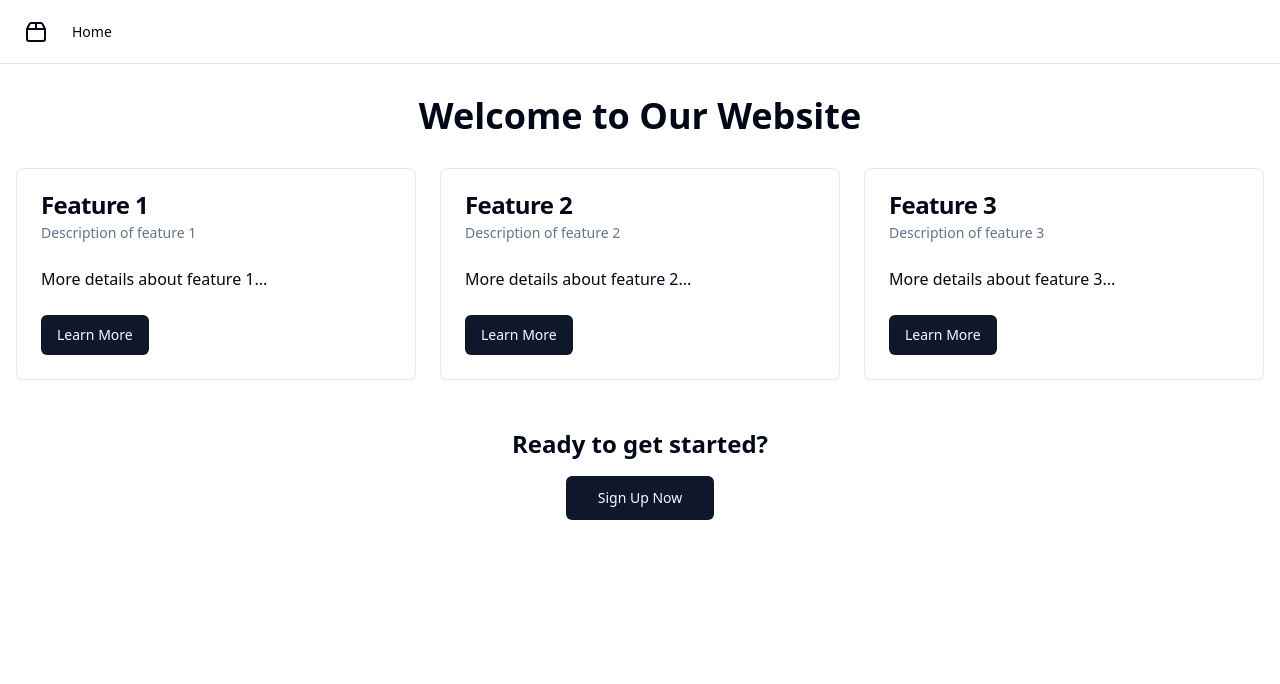
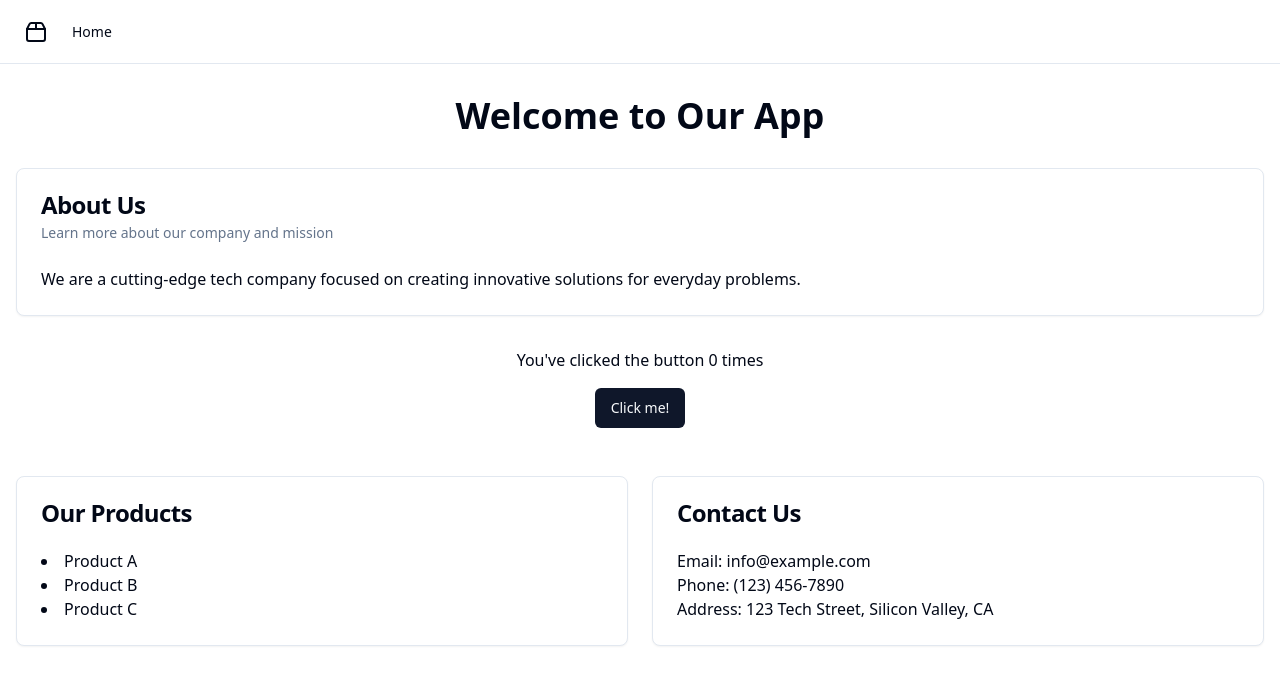
Before and after one commit to GPT-Engineer-App-Dev/starter-modifier, a React (Vite) app: page / in a window 1280 px wide. Shown: the top 684 px of the page. Built offline with nearby package versions, Linux system fonts and the light colour scheme.

Commit message:
GPT Engineer Update

```diff
--- a/src/pages/Index.jsx
+++ b/src/pages/Index.jsx
@@ -1,56 +1,55 @@
-import React from 'react';
 import { Button } from "@/components/ui/button";
-import { Card, CardHeader, CardTitle, CardDescription, CardContent, CardFooter } from "@/components/ui/card";
+import { Card, CardHeader, CardTitle, CardDescription, CardContent } from "@/components/ui/card";
+import { useState } from "react";
 
 const HomePage = () => {
+  const [count, setCount] = useState(0);
+
   return (
     <div className="container mx-auto px-4 py-8">
-      <h1 className="text-4xl font-bold text-center mb-8">Welcome to Our Website</h1>
+      <h1 className="text-4xl font-bold mb-8 text-center">Welcome to Our App</h1>
 
-      <div className="grid grid-cols-1 md:grid-cols-2 lg:grid-cols-3 gap-6">
+      <Card className="mb-8">
+        <CardHeader>
+          <CardTitle>About Us</CardTitle>
+          <CardDescription>Learn more about our company and mission</CardDescription>
+        </CardHeader>
+        <CardContent>
+          <p>We are a cutting-edge tech company focused on creating innovative solutions for everyday problems.</p>
+        </CardContent>
+      </Card>
+
+      <div className="text-center">
+        <p className="mb-4">You've clicked the button {count} times</p>
+        <Button onClick={() => setCount(count + 1)}>
+          Click me!
+        </Button>
+      </div>
+
+      <div className="mt-12 grid grid-cols-1 md:grid-cols-2 gap-6">
         <Card>
           <CardHeader>
-            <CardTitle>Feature 1</CardTitle>
-            <CardDescription>Description of feature 1</CardDescription>
+            <CardTitle>Our Products</CardTitle>
           </CardHeader>
           <CardContent>
-            <p>More details about feature 1...</p>
+            <ul className="list-disc list-inside">
+              <li>Product A</li>
+              <li>Product B</li>
+              <li>Product C</li>
+            </ul>
           </CardContent>
-          <CardFooter>
-            <Button>Learn More</Button>
-          </CardFooter>
         </Card>
 
         <Card>
           <CardHeader>
-            <CardTitle>Feature 2</CardTitle>
-            <CardDescription>Description of feature 2</CardDescription>
+            <CardTitle>Contact Us</CardTitle>
           </CardHeader>
           <CardContent>
-            <p>More details about feature 2...</p>
+            <p>Email: info@example.com</p>
+            <p>Phone: (123) 456-7890</p>
+            <p>Address: 123 Tech Street, Silicon Valley, CA</p>
           </CardContent>
-          <CardFooter>
-            <Button>Learn More</Button>
-          </CardFooter>
         </Card>
-
-        <Card>
-          <CardHeader>
-            <CardTitle>Feature 3</CardTitle>
-            <CardDescription>Description of feature 3</CardDescription>
-          </CardHeader>
-          <CardContent>
-            <p>More details about feature 3...</p>
-          </CardContent>
-          <CardFooter>
-            <Button>Learn More</Button>
-          </CardFooter>
-        </Card>
-      </div>
-
-      <div className="mt-12 text-center">
-        <h2 className="text-2xl font-semibold mb-4">Ready to get started?</h2>
-        <Button size="lg">Sign Up Now</Button>
       </div>
     </div>
   );
```
